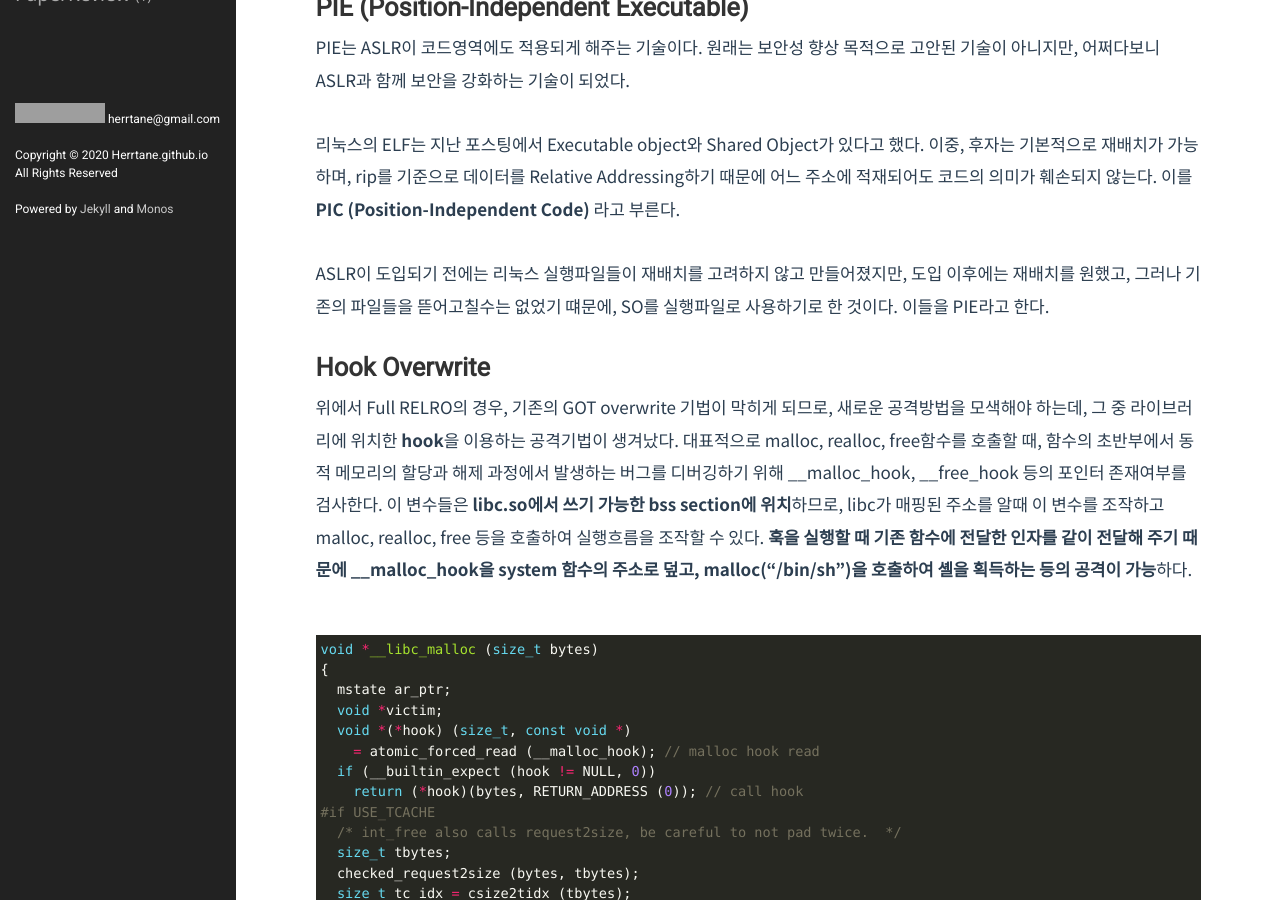
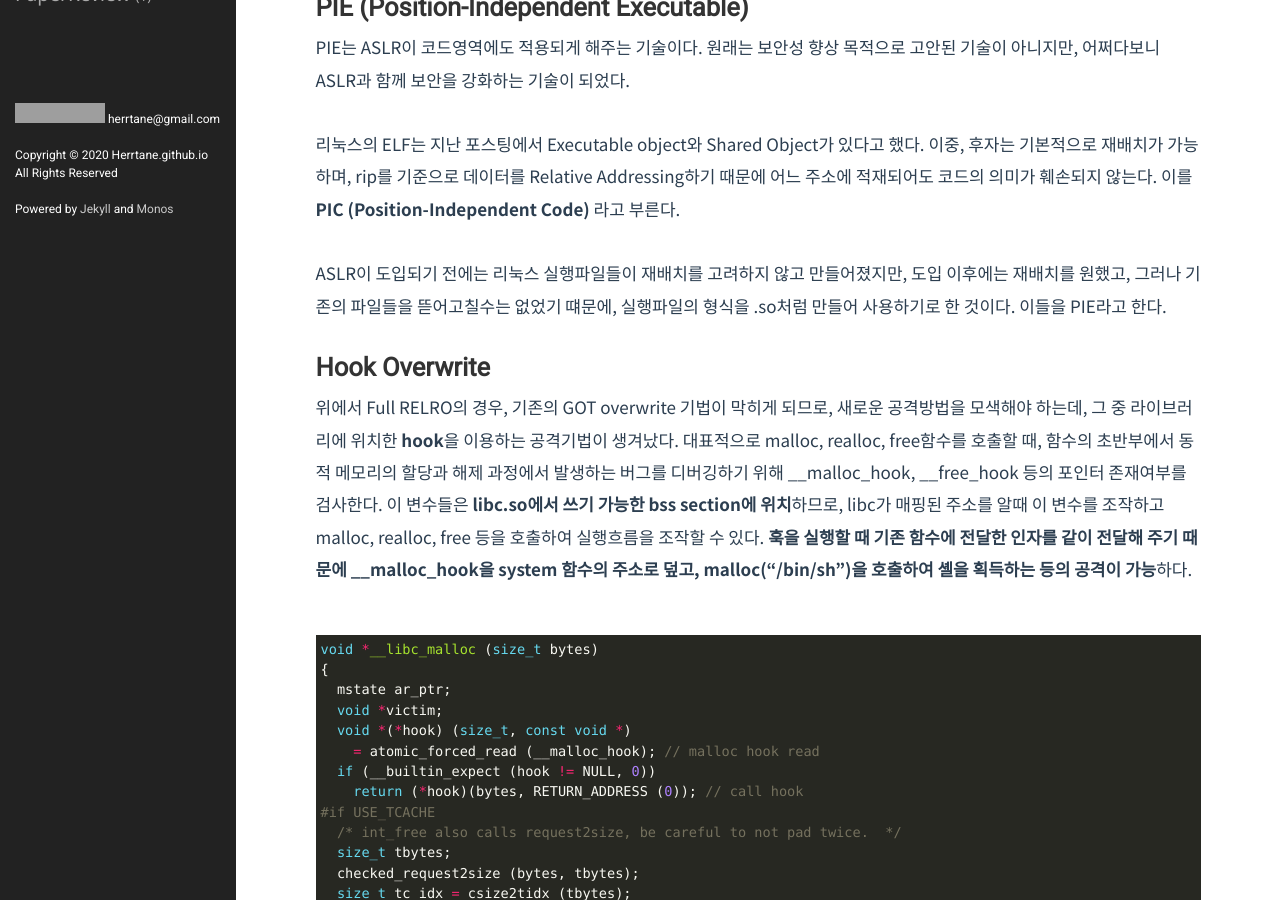
Before and after one commit to Herrtane/Herrtane.github.io, a Jekyll site: the page built from _posts/SystemHacking/2022-09-30-systemhacking-relropiefho.markdown, in a window 1280 px wide and 900 px high, scrolled down 777 px. Built offline with Jekyll 4.4.1, drawn with Linux system fonts in a browser that asks for light colours; comment, search, counter and statistics services are not loaded; grey boxes are pictures that could not be loaded.

Commit message:
Update 2022-09-30-systemhacking-relropiefho.markdown

```diff
--- a/_posts/SystemHacking/2022-09-30-systemhacking-relropiefho.markdown
+++ b/_posts/SystemHacking/2022-09-30-systemhacking-relropiefho.markdown
@@ -33,7 +33,7 @@ PIE는 ASLR이 코드영역에도 적용되게 해주는 기술이다. 원래는
 
 <br/>
 
-ASLR이 도입되기 전에는 리눅스 실행파일들이 재배치를 고려하지 않고 만들어졌지만, 도입 이후에는 재배치를 원했고, 그러나 기존의 파일들을 뜯어고칠수는 없었기 떄문에, SO를 실행파일로 사용하기로 한 것이다. 이들을 PIE라고 한다.
+ASLR이 도입되기 전에는 리눅스 실행파일들이 재배치를 고려하지 않고 만들어졌지만, 도입 이후에는 재배치를 원했고, 그러나 기존의 파일들을 뜯어고칠수는 없었기 떄문에, 실행파일의 형식을 .so처럼 만들어 사용하기로 한 것이다. 이들을 PIE라고 한다.
 
 ## Hook Overwrite
 
```
